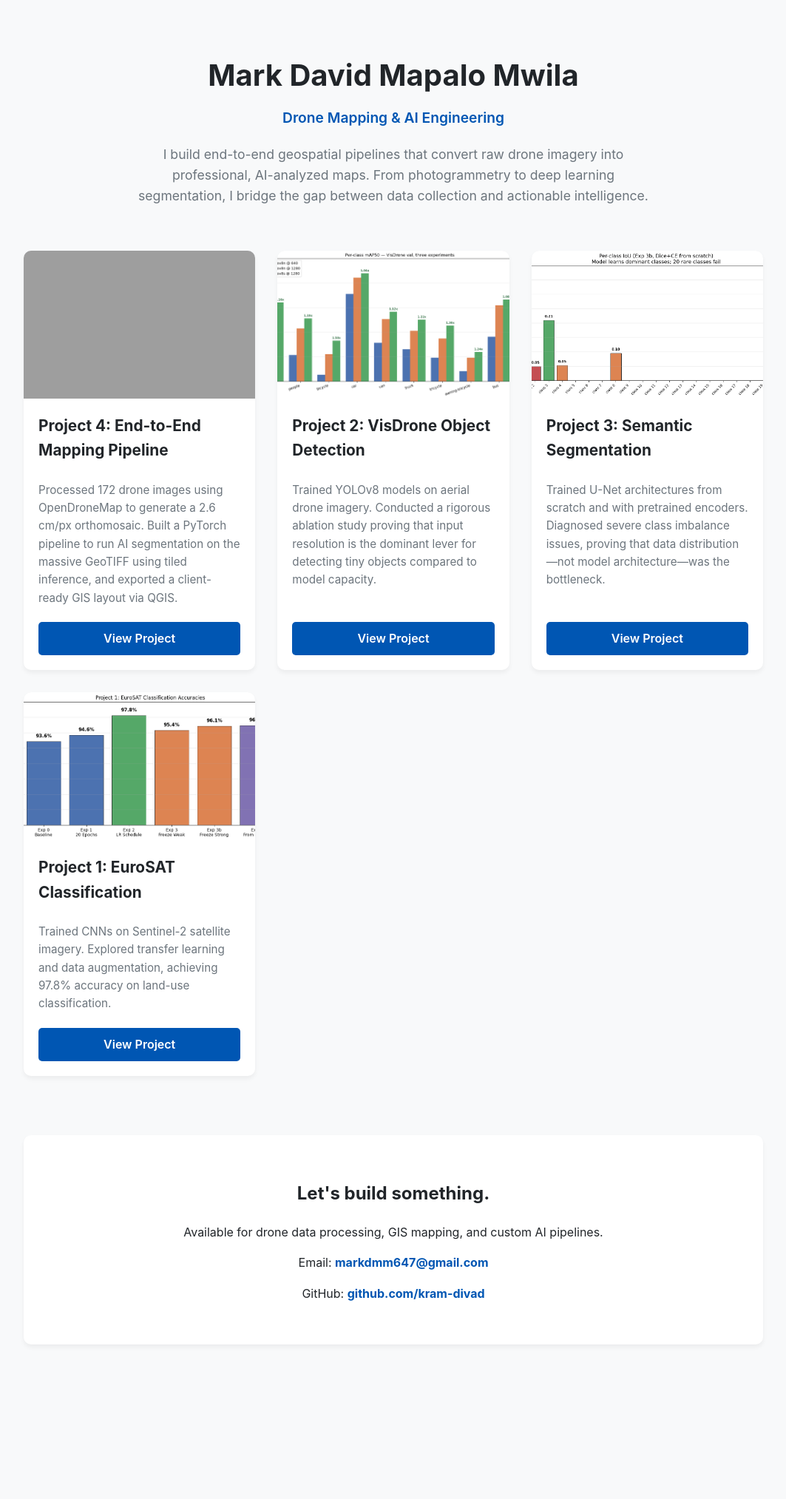
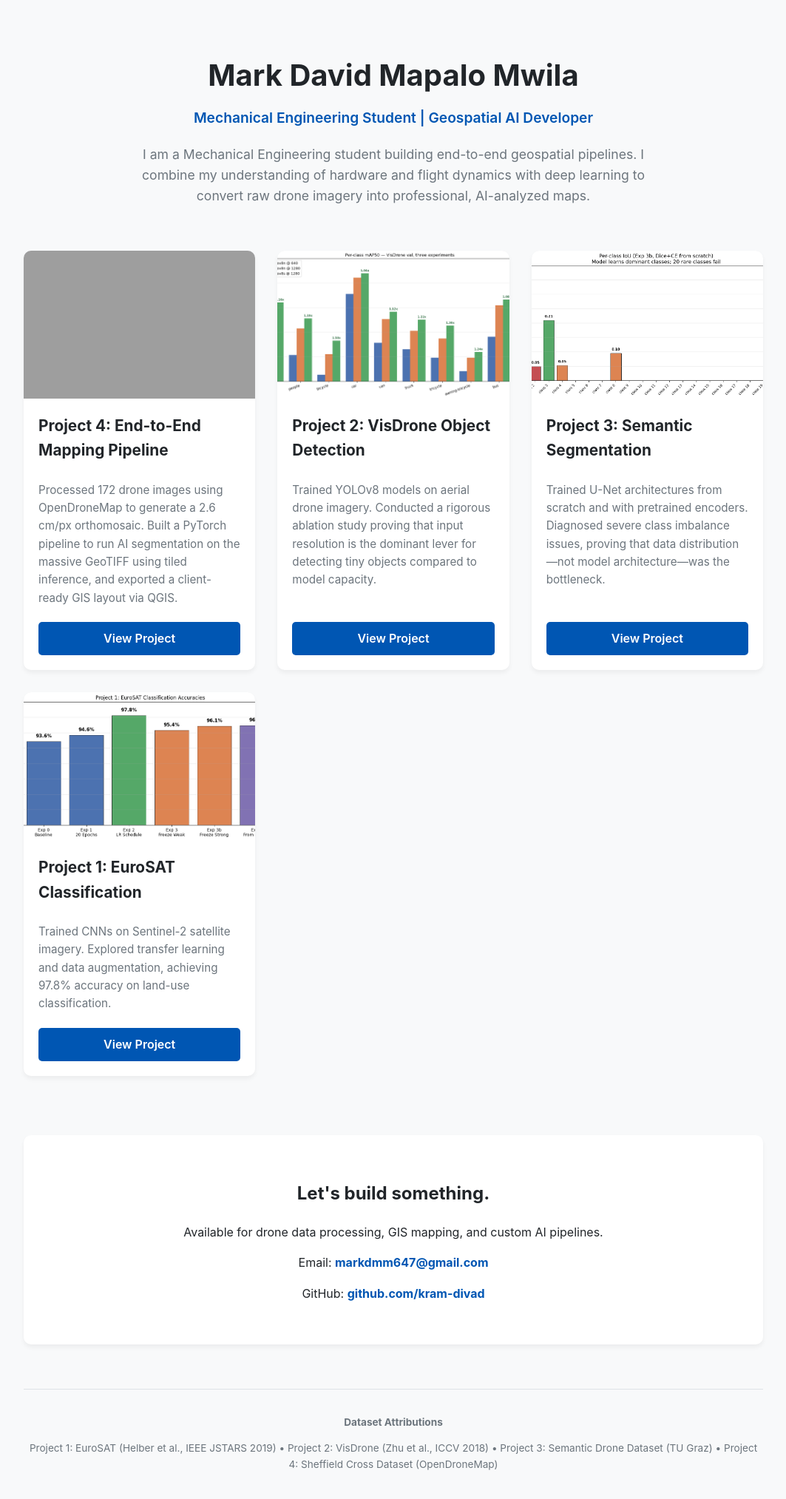
Before and after one commit to kram-divad/drone-ai-experiments-00001, a plain HTML site: page index.html in a window 1280 px wide. Shown: the part 37-2064 px from the top of the page at 74% size, without its empty margins (108-1171 px from the left). Before the commit the page ends 1895 px from the top, so only its background shows below. Drawn offline with Linux system fonts and the light colour scheme; grey boxes are pictures that could not be loaded.

Commit message:
Update index.html

```diff
--- a/index.html
+++ b/index.html
@@ -122,9 +122,9 @@
     <div class="container">
         <header>
             <h1>Mark David Mapalo Mwila</h1>
-            <div class="subtitle">Drone Mapping & AI Engineering</div>
+            <div class="subtitle">Mechanical Engineering Student | Geospatial AI Developer</div>
             <p class="bio">
-                I build end-to-end geospatial pipelines that convert raw drone imagery into professional, AI-analyzed maps. From photogrammetry to deep learning segmentation, I bridge the gap between data collection and actionable intelligence.
+                I am a Mechanical Engineering student building end-to-end geospatial pipelines. I combine my understanding of hardware and flight dynamics with deep learning to convert raw drone imagery into professional, AI-analyzed maps.
             </p>
         </header>
 
@@ -173,8 +173,18 @@
         <div class="contact">
             <h2>Let's build something.</h2>
             <p>Available for drone data processing, GIS mapping, and custom AI pipelines.</p>
-            <p>Email: <a href="mailto:your.email@example.com">markdmm647@gmail.com</a></p>
+            <p>Email: <a href="mailto:markdmm647@gmail.com">markdmm647@gmail.com</a></p>
             <p>GitHub: <a href="https://github.com/kram-divad">github.com/kram-divad</a></p>
+        </div>
+                <!-- Dataset Attributions -->
+        <div style="margin-top: 60px; padding-top: 20px; border-top: 1px solid #dee2e6; text-align: center; color: #6c757d; font-size: 0.85rem;">
+            <p><strong>Dataset Attributions</strong></p>
+            <p>
+                Project 1: EuroSAT (Helber et al., IEEE JSTARS 2019) •
+                Project 2: VisDrone (Zhu et al., ICCV 2018) •
+                Project 3: Semantic Drone Dataset (TU Graz) •
+                Project 4: Sheffield Cross Dataset (OpenDroneMap)
+            </p>
         </div>
     </div>
 </body>
```
